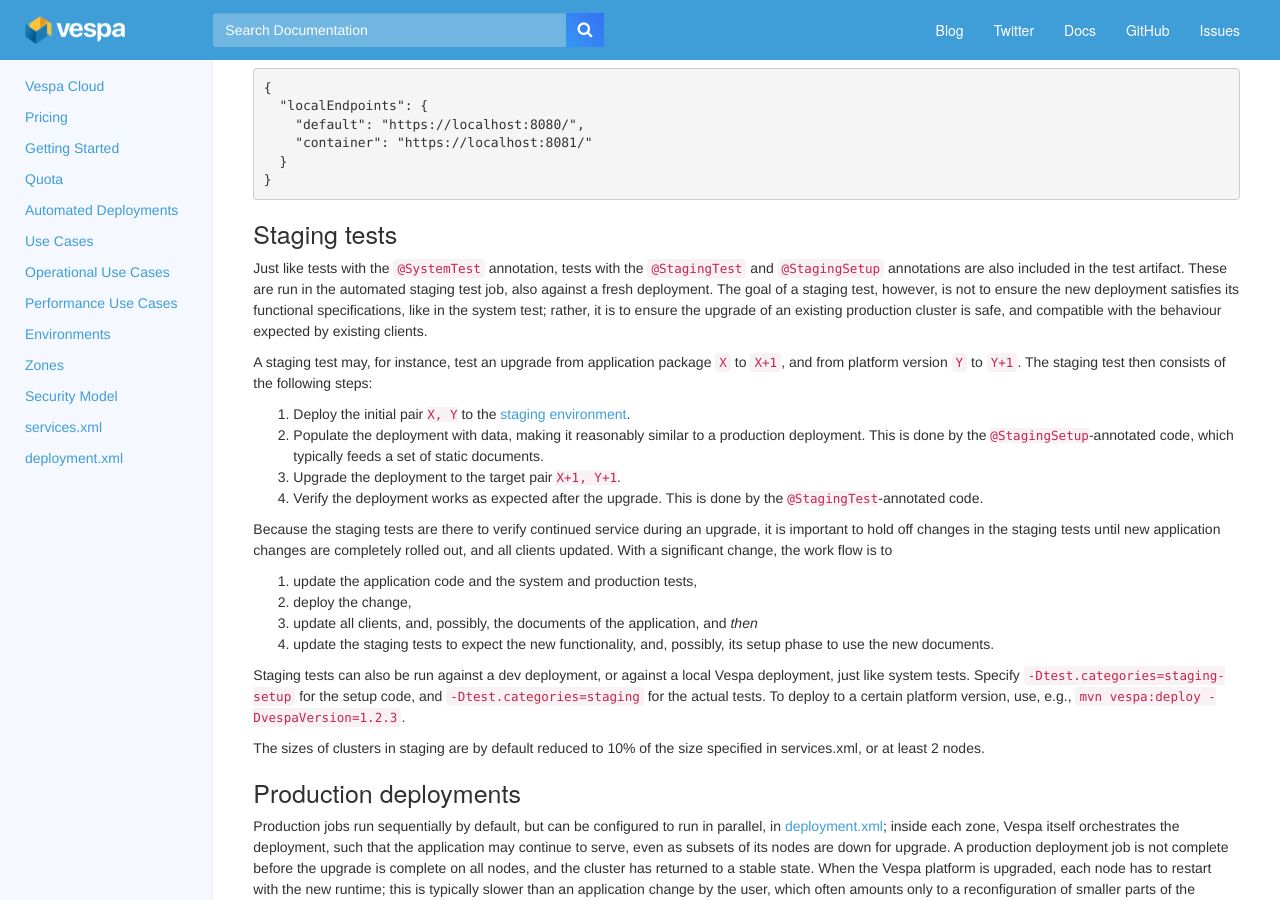
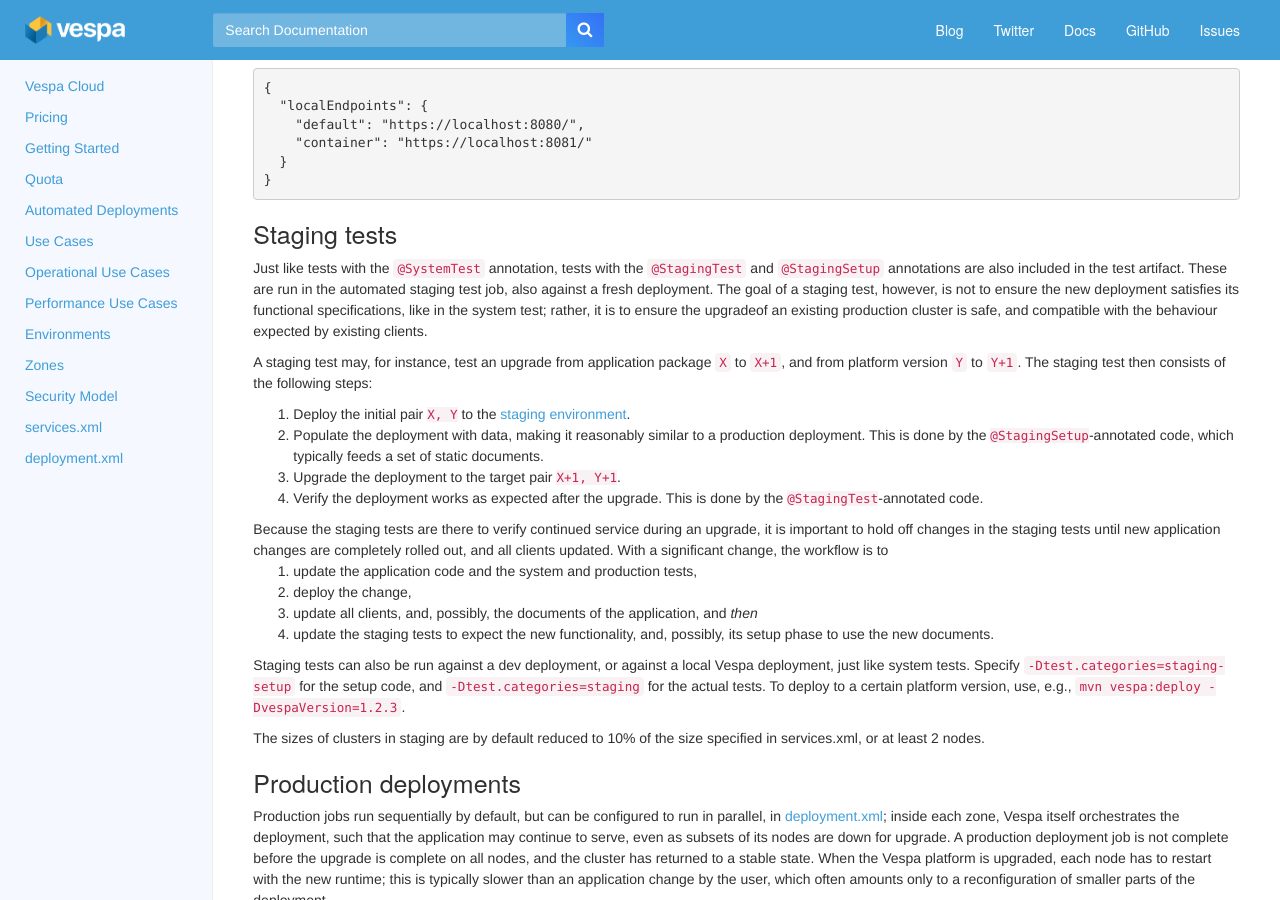
Before and after one commit to vespa-engine/cloud, a Jekyll site: the page built from automated-deployments.html, in a window 1280 px wide and 900 px high, scrolled down 2213 px. Built offline with Jekyll 4.4.1, drawn with Linux system fonts in a browser that asks for light colours; some of the changed text lies outside the part shown.

Commit message:
non-functional

```diff
--- a/automated-deployments.html
+++ b/automated-deployments.html
@@ -2,8 +2,12 @@
 title: Automated Deployments
 ---
 
-<p>This document explains the process — and safety mechanisms — which allows application changes and Vespa platform
-releases to be continuously deployed to production.</p>
+<p>
+This document explains the process — and safety mechanisms —
+which allows application changes and Vespa platform releases to be continuously deployed to production.
+</p>
+
+
 
 <h2 id="continuous-deployment-on-vespa">Continuous deployment on Vespa</h2>
 <p>
@@ -29,30 +33,36 @@ full-fledged Continuous Deployment (CD) of all its applications, both for applic
 
 
 <h2 id="setting-up-deployment-to-production">Setting up deployment to production</h2>
-<p>Follow these steps to set up deployment to production of an application. See the
-<a href="/reference/vespa-cloud-api.html">Vespa cloud API reference</a> for configuration details.</p>
+<p>
+Follow these steps to set up deployment to production of an application.
+See the <a href="/reference/vespa-cloud-api.html">Vespa cloud API reference</a> for configuration details.
+</p>
 
 
 <h3 id="create-deployment-xml">1. Create deployment.xml</h3>
-<p>Create a <a href="/reference/deployment">deployment.xml</a> file alongside services.xml
+<p>
+Create a <a href="/reference/deployment">deployment.xml</a> file alongside services.xml
 to configure where and when to deploy — supported zones are listed <a href="/reference/zones">here</a>.
 </p>
 
 
 <h3 id="create-system-and-staging-tests">2. Create system and staging tests</h3>
-<p>Create at least one <a href="#system-tests">system</a>, and one <a href="#staging-tests">staging</a> test.
+<p>
+Create at least one <a href="#system-tests">system</a>, and one <a href="#staging-tests">staging</a> test.
 Use the ones in
 <a href="https://github.com/vespa-engine/sample-apps/tree/master/album-recommendation-java">album-recommendation-java</a>
-as a starting point. As you add more functionality in your application you should add more tests.</p>
+as a starting point. As you add more functionality in your application you should add more tests.
+</p>
 
 
 <h3 id="set-up-a-deployment-job">3. Set up a deployment job</h3>
-<p>In your preferred continuous build tool, set up a job which builds your Vespa application and ships it to the
-Vespa cloud. Typically you'll want to trigger this job by a merge to the main branch in the source control system
-where you store the Vespa application repository.</p>
-
-<p>The job should execute something like the following (adjust as needed if you don't use git):</p>
-
+<p>
+In the continuous build tool, set up a job which builds the Vespa application
+and ships it to the Vespa cloud.
+Trigger this job by a merge to the main branch in the source control system,
+where the Vespa application repository is stored.
+</p><p>
+The job should execute something like the following (adjust as needed if you don't use git):
 <pre>
 mvn clean vespa:compileVersion
 mvn -P fat-test-application \
@@ -63,14 +73,16 @@ mvn -P fat-test-application \
   -Dcommit=$(git rev-parse HEAD) \
   -DauthorEmail=$(git log -1 --format=%aE)
 </pre>
-
-<p>If you need a Docker image in which to run this you can use <code>vespaengine/vespa-pipeline</code>.</p>
-
-<p>The deployment job must have access to the API key of your application, which is configured in <code>pom.xml</code>.</p>
-
-<p>Once this is set up you can make any change to your application in production simply by checking in
-the change to your application source repository. The rest of this document will explain how deployments are
-orchestrated and cover some common topics around continuous deployment in stateful systems.</p>
+If you need a Docker image in which to run this you can use <code>vespaengine/vespa-pipeline</code>.
+</p><p>
+The deployment job must have access to the API key of your application,
+which is configured in <code>pom.xml</code>.
+</p><p>
+Once this is set up, you can make any change to your application in production simply by checking in
+the change to the application source repository.
+The rest of this document will explain how deployments are orchestrated,
+and cover some common topics around continuous deployment in stateful systems.
+</p>
 
 
 
@@ -81,7 +93,7 @@ and then deployed to nodes in the cloud where the <em>runtime</em> Vespa version
 This runtime, or <em>platform</em>, version is also continuously updated, independently of application updates.
 This leads to a number of possible combinations of application packages and platform versions for each application.
 </p><p>
-Instead of a simple <i>pipeline</i>, Vespa deployments are <i>orchestrated</i> such that any deployment of an application package
+Instead of a simple <em>pipeline</em>, Vespa deployments are <em>orchestrated</em> such that any deployment of an application package
 <code>X</code> to a production cluster with platform version <code>Y</code> is preceded by <em>system</em> and <em>staging</em>
 tests using the same version pair; and likewise for any upgrade of the platform to version <code>Y</code> of a production
 cluster running an application package <code>X</code>.
@@ -90,15 +102,15 @@ Good system and staging tests therefore guard against both unfortunate changes i
 </p><p>
 When an application or platform change has been successfully verified in a system and staging tests, it is deployed to a production zone.
 This deployment job may also contain verification tests that need to succeed before the change rolls on to more zones.
-Good production tests fail if a change is deployed in production which impacts the observed behavior of the application
-negatively, typically by asserting on application metrics after a delay. If the application is deployed in multiple prod
-zones, this makes it possible to revert to the old version quickly by shifting traffic to another production zone.
+Good production tests fail if a change is deployed in production which impacts the observed behavior of the application negatively,
+typically by asserting on application metrics after a delay.
+If the application is deployed in multiple prod zones,
+this makes it possible to revert to the old version quickly by shifting traffic to another production zone.
 </p><p>
 Status of ongoing tests and deployments is found by clicking <em>Deployment</em> in the application view in the
 <a href="http://console.vespa.ai">console</a>. <!--It is possible to delay the deployment to a region
 by clicking the <em>pause</em> button, and to force through a deployment by clicking the <em>deploy</em> button. -->
-Examples of advanced deployment configuration which can be set in
-<a href="/reference/deployment">deployment.xml</a> include:
+Examples of advanced deployment configuration which can be set in <a href="/reference/deployment">deployment.xml</a> include:
 <ul>
   <li>Deployment order and parallelism</li>
   <li>Time windows with no deployments</li>
@@ -111,33 +123,38 @@ Examples of advanced deployment configuration which can be set in
 <h2 id="system-tests">System tests</h2>
 <p>
 When a Vespa application is built with the <code>fat-test-application</code> profile —
-<code>mvn package -Pfat-test-application</code> — all Java JUnit5 tests with the <code>@SystemTest</code> annotation,
-and all their dependencies, are stored in a separate test code artifact, which is submitted to the Vespa cloud
-together with the application package. During an automated system test, a fresh test deployment is created, and
-the system tests in the test artifact are run to verify the test deployment behaves as expected.
+<code>mvn package -Pfat-test-application</code> —
+all Java JUnit5 tests with the <code>@SystemTest</code> annotation, and all their dependencies,
+are stored in a separate test code artifact, which is submitted to the Vespa cloud together with the application package.
+During an automated system test, a fresh test deployment is created,
+and the system tests in the test artifact are run to verify the test deployment behaves as expected.
 </p><p>
-The <em>system test framework</em> in <code>com.yahoo.vespa:tenant-cd</code> contains tools for runtime-dependent authentication
-against the Vespa deployment to test, and for endpoint discovery. The default behavior of <code>mvn package vespa:deploy</code>
-  is to deploy to the <a href="/reference/environments#dev">dev</a> environment,
+The <em>system test framework</em> in <code>com.yahoo.vespa:tenant-cd</code> contains tools
+for runtime-dependent authentication against the Vespa deployment to test, and for endpoint discovery.
+The default behavior of <code>mvn package vespa:deploy</code> is to deploy to the
+<a href="/reference/environments#dev">dev</a> environment,
 and the default behavior of <code>mvn test -Dtest.categories=system</code> is to run system tests against this dev deployment.
-The <em>tenant</em> and <em>application</em> properties from the <em>pom.xml</em>, together with the <em>instance</em> property
-which defaults to the current user's username, determines the deployment to create or test. Read more about this
-<a href="/reference/vespa-cloud-api">here</a>. Tests can also be run from an IDE without additional setup.
+The <em>tenant</em> and <em>application</em> properties from the <em>pom.xml</em>,
+together with the <em>instance</em> property which defaults to the current user's username,
+determines the deployment to create or test.
+Read more about this <a href="/reference/vespa-cloud-api">here</a>.
+Tests can also be run from an IDE without additional setup.
 See <a href="https://github.com/vespa-engine/sample-apps/tree/master/album-recommendation-java">
 album-recommendation-java</a> for sample system tests.
 </p><p>
 During automated tests, the deployment is instead done to the
-<a href="/reference/environments#test">test environment</a>, with the same application package and Vespa runtime
-combination as is to be deployed in production; and when the tests are run, the endpoints from the test deployment are used.
-The test deployment is empty when the test execution begins, and is torn down again when it ends, so documents must be fed
-as part of the system test. The size of each test cluster is by default reduced to 1 node.
+<a href="/reference/environments#test">test environment</a>,
+with the same application package and Vespa runtime combination as is to be deployed in production;
+and when the tests are run, the endpoints from the test deployment are used.
+The test deployment is empty when the test execution begins, and is torn down again when it ends,
+so documents must be fed as part of the system test.
+The size of each test cluster is by default reduced to 1 node.
 </p><p>
 <img src="img/vespa-CD-system-test.svg" alt="Vespa CD" width="580" height="220" />
 </p><p>
 It's also possible to use local endpoints, e.g., in a docker container on the development machine, in the system tests;
-specify <code>-Dvespa.test.config=/some/path/to/test/config/json</code> and put a JSON file there, which has the endpoints
-for each of the clusters defined in <a href="/reference/services">services.xml</a>,
-like:
+specify <code>-Dvespa.test.config=/some/path/to/test/config/json</code> and put a JSON file there,
+which has the endpoints for each of the clusters defined in <a href="/reference/services">services.xml</a>, like:
 <pre>
 {
   "localEndpoints": {
@@ -153,62 +170,75 @@ like:
 <h2 id="staging-tests">Staging tests</h2>
 <p>
 Just like tests with the <code>@SystemTest</code> annotation, tests with the <code>@StagingTest</code> and
-<code>@StagingSetup</code> annotations are also included in the test artifact. These are run in the automated
-staging test job, also against a fresh deployment. The goal of a staging test, however, is not to ensure the new
-deployment satisfies its functional specifications, like in the system test; rather, it is to ensure the upgrade
-of an existing production cluster is safe, and compatible with the behaviour expected by existing clients.
+<code>@StagingSetup</code> annotations are also included in the test artifact.
+These are run in the automated staging test job, also against a fresh deployment.
+The goal of a staging test, however, is not to ensure the new deployment satisfies its functional specifications, like in the system test;
+rather, it is to ensure the upgradeof an existing production cluster is safe,
+and compatible with the behaviour expected by existing clients.
 </p><p>
-A staging test may, for instance, test an upgrade from application package <code>X</code> to <code>X+1</code>, and from
-platform version <code>Y</code> to <code>Y+1</code>. The staging test then consists of the following steps:
+A staging test may, for instance, test an upgrade from application package <code>X</code> to <code>X+1</code>,
+and from platform version <code>Y</code> to <code>Y+1</code>.
+The staging test then consists of the following steps:
 <ol>
   <li>Deploy the initial pair <code>X, Y</code> to the <a href="/reference/environments#staging">staging environment</a>.</li>
-  <li>Populate the deployment with data, making it reasonably similar to a production deployment. This is done by the <code>@StagingSetup</code>-annotated code, which typically feeds a set of static documents.</li>
+  <li>Populate the deployment with data, making it reasonably similar to a production deployment.
+      This is done by the <code>@StagingSetup</code>-annotated code, which typically feeds a set of static documents.</li>
   <li>Upgrade the deployment to the target pair <code>X+1, Y+1</code>.</li>
-  <li>Verify the deployment works as expected after the upgrade. This is done by the <code>@StagingTest</code>-annotated code.</li>
+  <li>Verify the deployment works as expected after the upgrade.
+      This is done by the <code>@StagingTest</code>-annotated code.</li>
 </ol>
-</p><p>
-Because the staging tests are there to verify continued service during an upgrade, it is important to hold off changes in the staging
-tests until new application changes are completely rolled out, and all clients updated. With a significant change, the work flow is to
+Because the staging tests are there to verify continued service during an upgrade,
+it is important to hold off changes in the staging tests until new application changes are completely rolled out, and all clients updated.
+With a significant change, the workflow is to
 <ol>
   <li>update the application code and the system and production tests,</li>
   <li>deploy the change,</li>
   <li>update all clients, and, possibly, the documents of the application, and <em>then</em></li>
   <li>update the staging tests to expect the new functionality, and, possibly, its setup phase to use the new documents.</li>
 </ol>
+Staging tests can also be run against a dev deployment, or against a local Vespa deployment, just like system tests.
+Specify <code>-Dtest.categories=staging-setup</code> for the setup code,
+and <code>-Dtest.categories=staging</code> for the actual tests.
+To deploy to a certain platform version, use, e.g., <code>mvn vespa:deploy -DvespaVersion=1.2.3</code>.
 </p><p>
-Staging tests can also be run against a dev deployment, or against a local Vespa deployment, just like system tests. Specify
-<code>-Dtest.categories=staging-setup</code> for the setup code, and <code>-Dtest.categories=staging</code> for the actual tests.
-To deploy to a certain platform version, use, e.g., <code>mvn vespa:deploy -DvespaVersion=1.2.3</code>.
-
-<p>The sizes of clusters in staging are by default reduced to 10% of the size specified in services.xml, or at least 2 nodes.</p>
+The sizes of clusters in staging are by default reduced to 10% of the size specified in services.xml, or at least 2 nodes.
+</p>
 
 
 
 <h2 id="production-deployments">Production deployments</h2>
 <p>
 Production jobs run sequentially by default, but can be configured to run in parallel,
-in <a href="/reference/deployment">deployment.xml</a>; inside each zone, Vespa itself orchestrates
-the deployment, such that the application may continue to serve, even as subsets of its nodes are down for upgrade.
-A production deployment job is not complete before the upgrade is complete on all nodes, and the cluster has returned
-to a stable state. When the Vespa platform is upgraded, each node has to restart with the new runtime; this is typically
-slower than an application change by the user, which often amounts only to a reconfiguration of smaller parts of the deployment.
+in <a href="/reference/deployment">deployment.xml</a>;
+inside each zone, Vespa itself orchestrates the deployment, such that the application may continue to serve,
+even as subsets of its nodes are down for upgrade.
+A production deployment job is not complete before the upgrade is complete on all nodes,
+and the cluster has returned to a stable state.
+When the Vespa platform is upgraded, each node has to restart with the new runtime;
+this is typically slower than an application change by the user,
+which often amounts only to a reconfiguration of smaller parts of the deployment.
 </p>
 
 
 
 <h2 id="production-tests">Production tests</h2>
 <p>
-Finally, tests may also be annotated with the <code>@ProductionTest</code> annotation. These are run against production after deployment,
-and any failure will stop the roll-out. Make sure the tests do not modify production data in an unintended fashion.
+Finally, tests may also be annotated with the <code>@ProductionTest</code> annotation.
+These are run against production after deployment,
+and any failure will stop the roll-out.
+Make sure the tests do not modify production data in an unintended fashion.
 </p><p>
-Production tests must be specified with the <code>&lt;test&gt;</code> tag under <code>&lt;prod&gt;</code> in
-<a href="/reference/deployment">deployment.xml</a>, and it is also possible to add a <code>&lt;delay&gt;</code> between the deployment
-and the test tag to, e.g., allow time for gathering higher-level metrics which the production test will verify.
+Production tests must be specified with the <code>&lt;test&gt;</code> tag
+under <code>&lt;prod&gt;</code> in <a href="/reference/deployment">deployment.xml</a>,
+and it is also possible to add a <code>&lt;delay&gt;</code> between the deployment and the test tag to, e.g.,
+allow time for gathering higher-level metrics which the production test will verify.
 </p><p>
 To run production tests manually, use an IDE, or run all tests with <code>mvn test -Dtest.categories=production</code>.
-This, again, assumes there is a dev deployment to run the tests against. To run a production test against a production
-deployment, specify <code>-Denvironment=prod -Dregion=&lt;region name&gt;</code> to <code>mvn test</code> on the command line,
-or as a VM argument in your IDE. <strong>Be careful not to run system or staging tests against production deployments.</strong>
+This, again, assumes there is a dev deployment to run the tests against.
+To run a production test against a production deployment,
+specify <code>-Denvironment=prod -Dregion=&lt;region name&gt;</code> to <code>mvn test</code> on the command line,
+or as a VM argument in your IDE.
+<strong>Be careful not to run system or staging tests against production deployments.</strong>
 </p>
 
 
@@ -224,10 +254,11 @@ or as a VM argument in your IDE. <strong>Be careful not to run system or staging
 
 
 
-<h2 id="feature_switches_and_bucket_tests">Feature switches and bucket tests</h2>
+<h2 id="feature-switches-and-bucket-tests">Feature switches and bucket tests</h2>
 <p>
-With CD, it is not possible to hold off releasing a feature until it is done, test it manually until
-convinced it works and then release it to production. What to do instead?
+With CD, it is not possible to hold off releasing a feature until it is done,
+test it manually until convinced it works and then release it to production.
+What to do instead?
 The answer is <em>feature switches</em>: release new features to production as they are developed,
 but include logic which keeps them deactivated until they are ready,
 or until they have been verified in production with a subset of users.
@@ -268,21 +299,26 @@ another service depends on this Vespa application for its own integration testin
 There are two ways to provide this: Either create an additional <em>application instance</em> for testing
 or use test data in the production instance.
 Using test data in production requires that some thought is given to separating this data from the real
-data in queries. A separate instance gives complete isolation but with some additional overhead and may
-not produce quite as realistic testing of queries since those will run only over the test data in the
-separate instance.
+data in queries.
+A separate instance gives complete isolation,
+but with some additional overhead,
+and may not produce quite as realistic testing of queries,
+as those will run only over the test data in the separate instance.
 </p>
 
 
 
 <h2 id="change-field-type">Change field type</h2>
-<p>Changing a field's type is a breaking change and not allowed. The CD way of changing field type is
-  to do such changes in multiple steps: Add a new field with the new desired type, populate the new field,
+<!-- ToDo: does not belong here, move -->
+<p>
+Changing a field's type is a breaking change and not allowed.
+The CD way of changing field type is to do such changes in multiple steps:
+Add a new field with the new desired type, populate the new field,
 change all operations to use the new field, then remove the old field.
 See <a href="http://docs.vespa.ai/documentation/reference/search-definitions-reference#modify-search-definitions">
 changing live search definitions</a>.
-
-<p>Note that removing a field from the search definition does not drop the data immediately.
+</p><p>
+Note that removing a field from the search definition does not drop the data immediately.
 This is to prevent accidental data loss from bad configuration — one can revert the change and get the data back.
 An implication is that you cannot remove a field and add it again immediately with another data type —
 updates to documents with the new type will fail.
```
